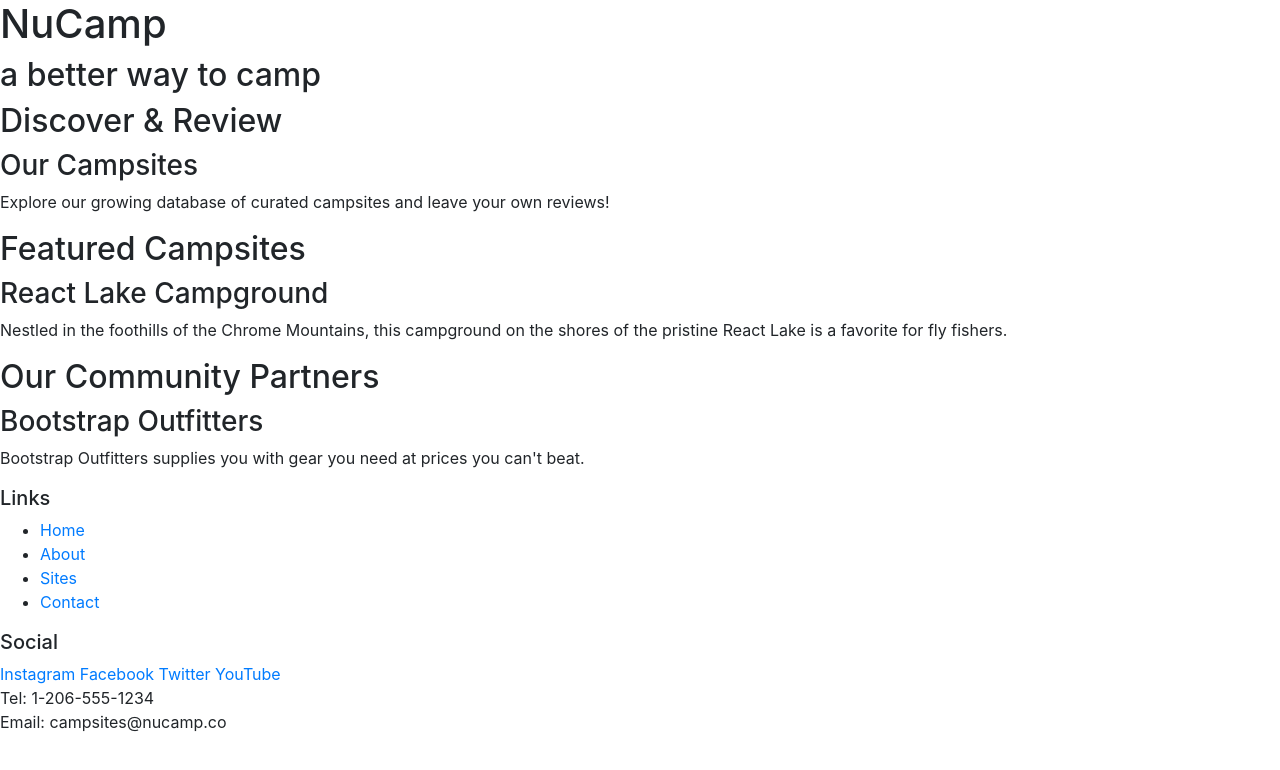
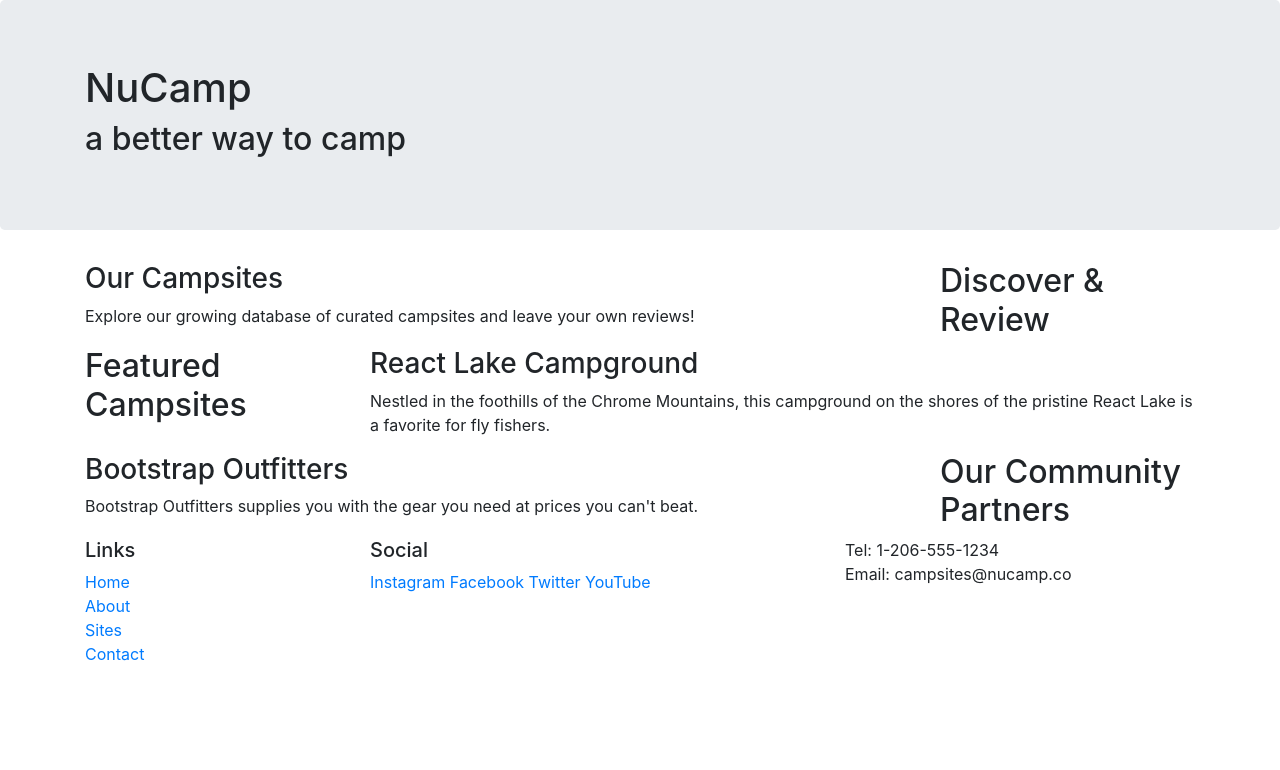
Before and after one commit to trautfish/nucampsite, a website: page index.html in a window 1280 px wide. Drawn offline with nearby package versions, Linux system fonts and the light colour scheme.

Commit message:
Bootstrap Grid

```diff
--- a/index.html
+++ b/index.html
@@ -14,51 +14,73 @@
 
 <body>
 
-    <header>
-        <div>
+    <header class="jumbotron">
+        <div class="container">
+            <div class="row">
+                <div class="col">
                     <h1>NuCamp</h1>
                     <h2>a better way to camp</h2>
                 </div>
+            </div>
+        </div>
     </header>
 
-    <div>
+    <div class="container">
+        <div class="row">
+            <div class="col-sm-4 order-sm-last col-md-3">
                 <h2>Discover & Review</h2>
+            </div>
+            <div class="col">
                 <h3>Our Campsites</h3>
                 <p>Explore our growing database of curated campsites and leave your own reviews!</p>
             </div>
+        </div>
 
-    <div>
+        <div class="row">
+            <div class="col-sm-4 col-md-3">
                 <h2>Featured Campsites</h2>
+            </div>
+            <div class="col">
                 <h3>React Lake Campground</h3>
                 <p>Nestled in the foothills of the Chrome Mountains, this campground on the shores of the pristine React Lake is a favorite for fly fishers.</p>
             </div>
+        </div>
 
-    <div>
+        <div class="row">
+            <div class="col-sm-4 order-sm-last col-md-3">
                 <h2>Our Community Partners</h2>
+            </div>
+            <div class="col">
                 <h3>Bootstrap Outfitters</h3>
-        <p>Bootstrap Outfitters supplies you with gear you need at prices you can't beat.</p>
+                <p>Bootstrap Outfitters supplies you with the gear you need at prices you can't beat.</p>
+            </div>
+        </div>
     </div>
 
     <footer>
-        <div>
+        <div class="container">
+            <div class="row">
+                <div class="col-4 col-sm-2">
                     <h5>Links</h5>
-            <ul>
+                    <ul class="list-unstyled">
                         <li><a href="#">Home</a></li>
                         <li><a href="#">About</a></li>
                         <li><a href="#">Sites</a></li>
                         <li><a href="#">Contact</a></li>
                     </ul>
                 </div>
-        <div>
+                <div class="col-6 col-sm-5 offset-1">
                     <h5>Social</h5>
                     <a href="http://instagram.com/">Instagram</a>
                     <a href="http://facebook.com/">Facebook</a>
                     <a href="http://twitter.com/">Twitter</a>
                     <a href="http://youtube.com/">YouTube</a>
                 </div>
-        <div>
+                <div class="col-sm-4">
                     Tel: 1-206-555-1234<br />
                     Email: campsites@nucamp.co
+                </div>
+            </div>
         </div>
     </footer>
 
```
Lines whose indentation alone changed are shown as unchanged.
